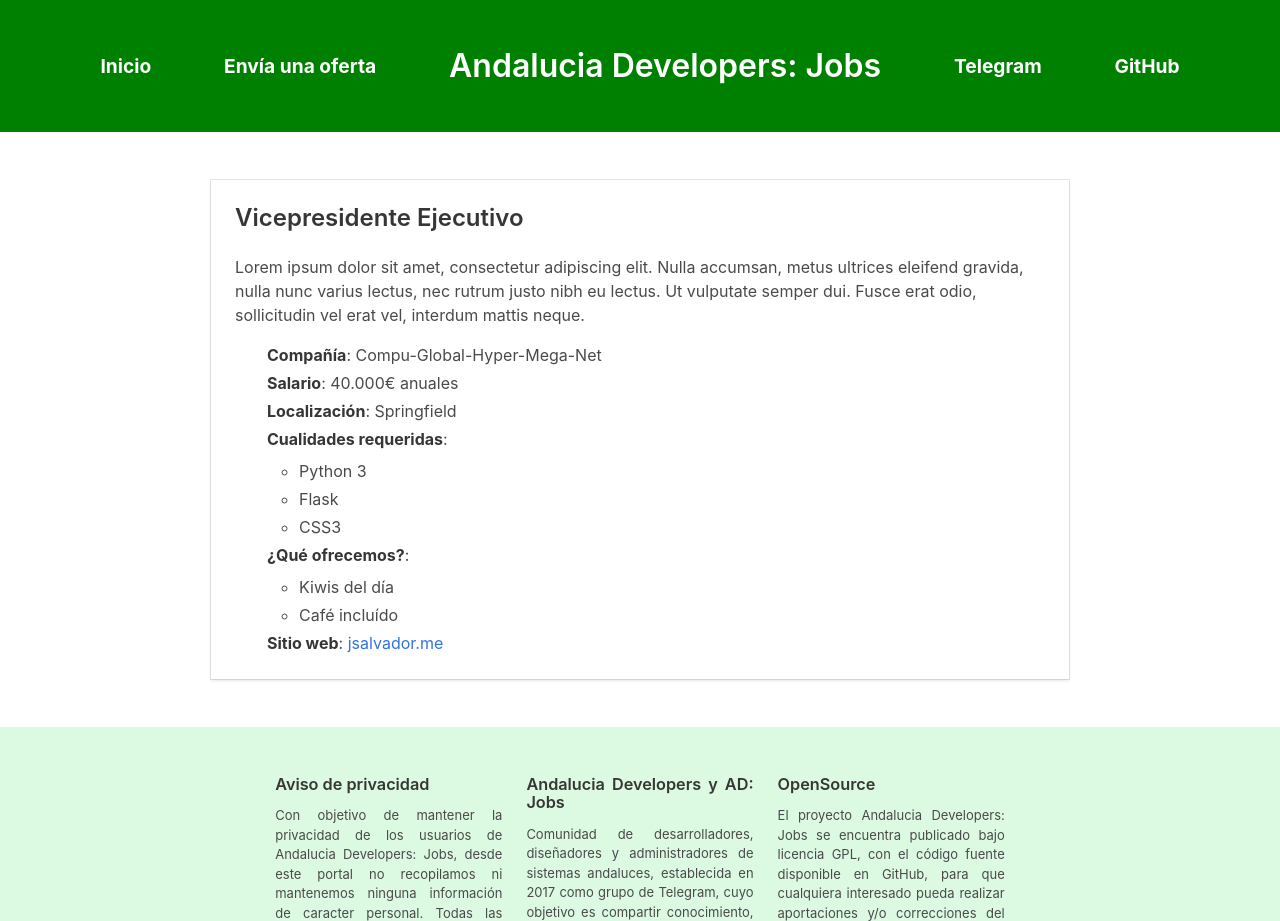
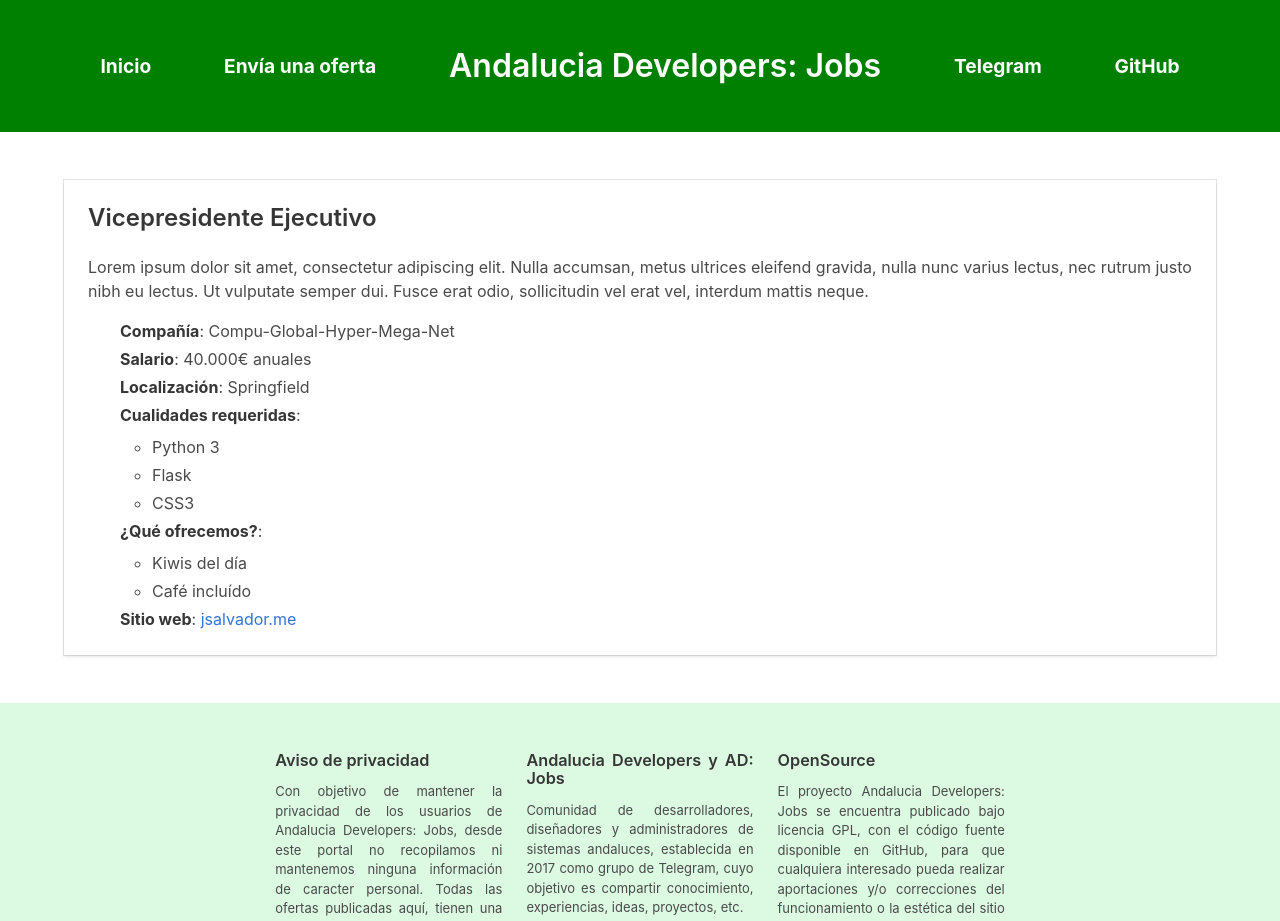
Before and after one commit to JuanjoSalvador/ad-jobs, a Flask app: page / in a window 1280 px wide. Shown: the top 921 px of the page. Run offline with Flask 2, Linux system fonts and the light colour scheme; some libraries are stand-ins or nearby versions.

Commit message:
Cambio menor para la vista en móviles

```diff
--- a/templates/index.jinja
+++ b/templates/index.jinja
@@ -4,9 +4,8 @@
 
    <section class="section">
         <div class="container">
-            <div class="columns is-flex">
-                <div class="column"></div>
-                <div class="column is-three-quarters">
+            <div class="columns is-flex is-mobile">
+                <div class="column">
                     <div class="content">
                         <!-- INICIO contenido de ejemplo -->
                         <div class="card">
@@ -44,7 +43,6 @@
                     </div>
                     <!-- FIN contenido de ejemplo -->
                 </div>
-                <div class="column"></div>
             </div>
         </div>
    </section>
```
